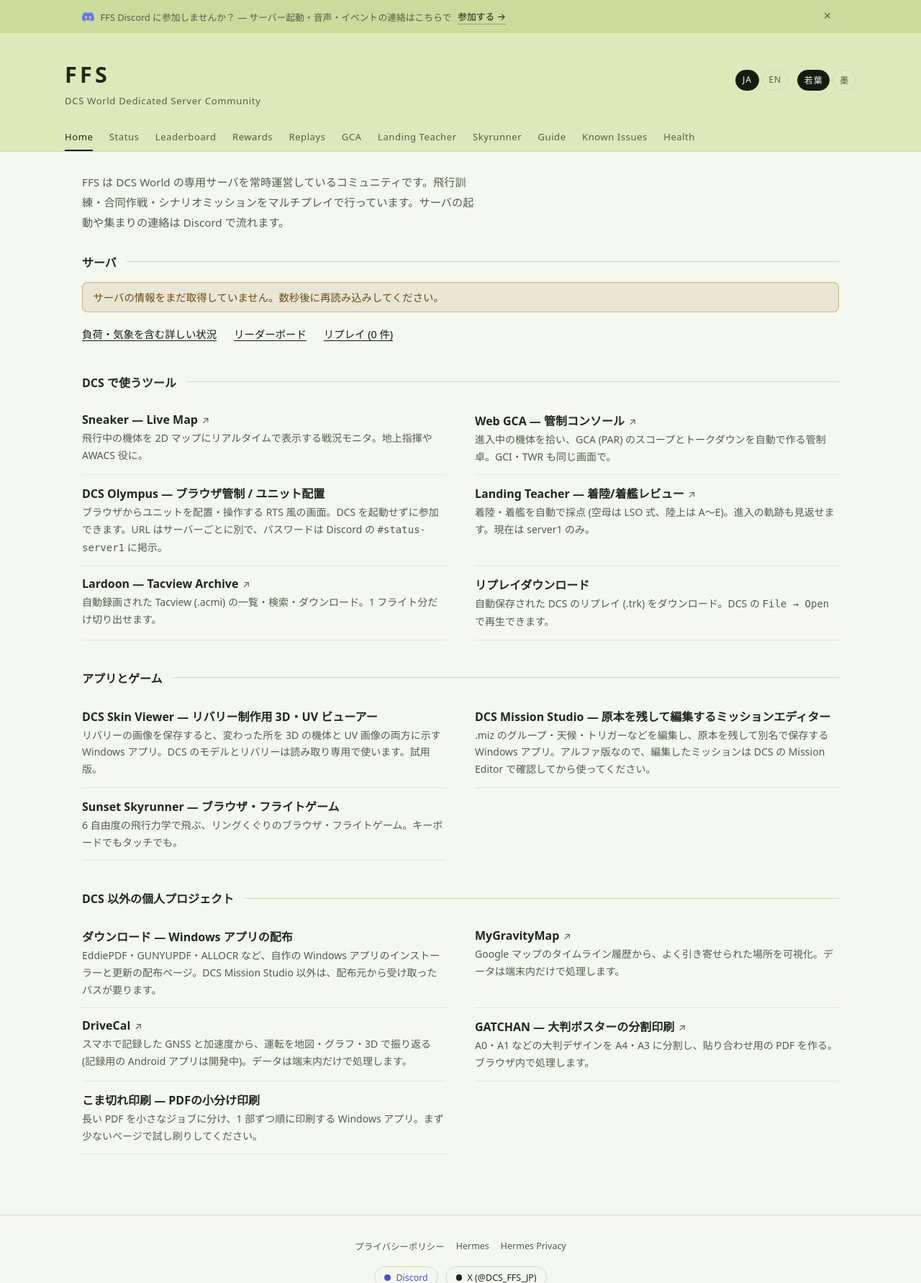
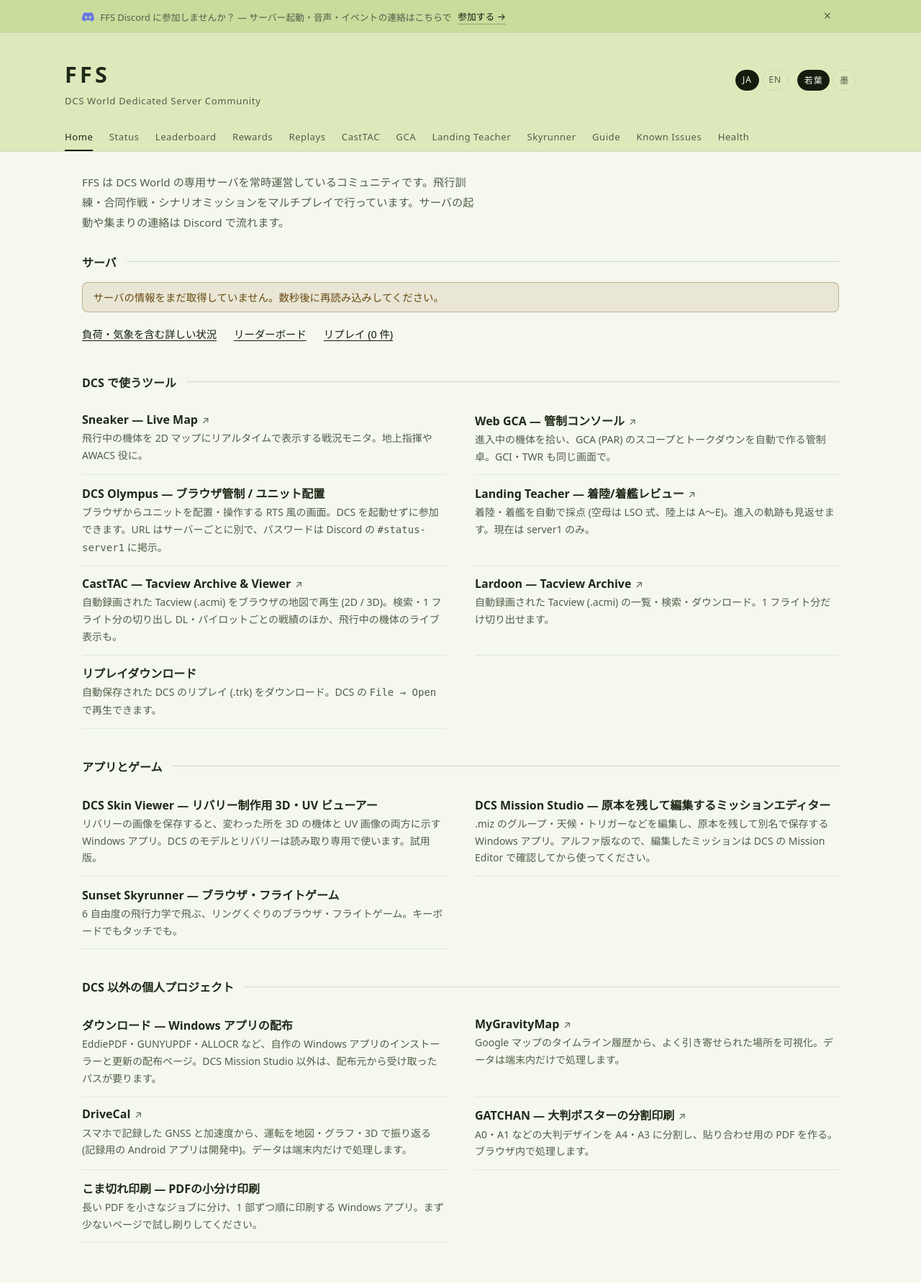
Before and after one commit to MasterMk2/FFS-LandingPage, a FastAPI app: page / in a window 1280 px wide. Shown: the top 1783 px of the page at 72% size. Run offline with FastAPI, Linux system fonts and the light colour scheme.

Commit message:
feat(caddy,site): CastTAC を casttac.freedomflight.jp で公開し、ナビとホームから案内する
- Caddyfile に casttac.freedomflight.jp のサイトブロックを足す（casttac:3883、dcs_network）。
  X-Forwarded-For は既定のまま付け、CastTAC がレート制限を利用者ごとに数えられるようにする。
- ナビに CastTAC、ホームの DCS ツールに CastTAC のカードを足す（Lardoon は残す）。
- README の振り分け表と DNS 一覧に casttac を足す。

Co-Authored-By: Claude Opus 5.5 <noreply@anthropic.com>

```diff
--- a/app/templates/base.html
+++ b/app/templates/base.html
@@ -71,6 +71,7 @@
       <a href="/leaderboard"{% if path.startswith('/leaderboard') %} aria-current="page"{% endif %}>Leaderboard</a>
       <a href="/rewards"{% if path.startswith('/rewards') %} aria-current="page"{% endif %}>Rewards</a>
       <a href="/tracks"{% if path.startswith('/tracks') %} aria-current="page"{% endif %}>Replays</a>
+      <a href="https://casttac.freedomflight.jp/">CastTAC</a>
       <a href="/gca/">GCA</a>
       <a href="/landing-teacher/">Landing Teacher</a>
       <a href="/skyrunner"{% if path.startswith('/skyrunner') %} aria-current="page"{% endif %}>Skyrunner</a>
--- a/app/templates/home.html
+++ b/app/templates/home.html
@@ -61,6 +61,10 @@
       {%- if lang == 'ja' %}着陸・着艦を自動で採点 (空母は LSO 式、陸上は A〜E)。進入の軌跡も見返せます。現在は server1 のみ。
       {%- else %}Auto-grades landings and carrier traps (LSO scale at sea, A–E ashore) with an approach-path view. Server 1 only for now.{% endif %}
     {% endcall %}
+    {% call tool("https://casttac.freedomflight.jp/", "CastTAC — Tacview Archive & Viewer", true) %}
+      {%- if lang == 'ja' %}自動録画された Tacview (.acmi) をブラウザの地図で再生 (2D / 3D)。検索・1 フライト分の切り出し DL・パイロットごとの戦績のほか、飛行中の機体のライブ表示も。
+      {%- else %}Play auto-recorded Tacview (.acmi) files on a map in the browser (2D / 3D). Search, download a single flight, see per-pilot records, or watch aircraft live while they fly.{% endif %}
+    {% endcall %}
     {% call tool("https://lardoon.freedomflight.jp/", "Lardoon — Tacview Archive", true) %}
       {%- if lang == 'ja' %}自動録画された Tacview (.acmi) の一覧・検索・ダウンロード。1 フライト分だけ切り出せます。
       {%- else %}Browse, search and download auto-recorded Tacview (.acmi) files, trimmed to a single flight if you like.{% endif %}
```
Also changed, not shown: README.md, 1 other file.
